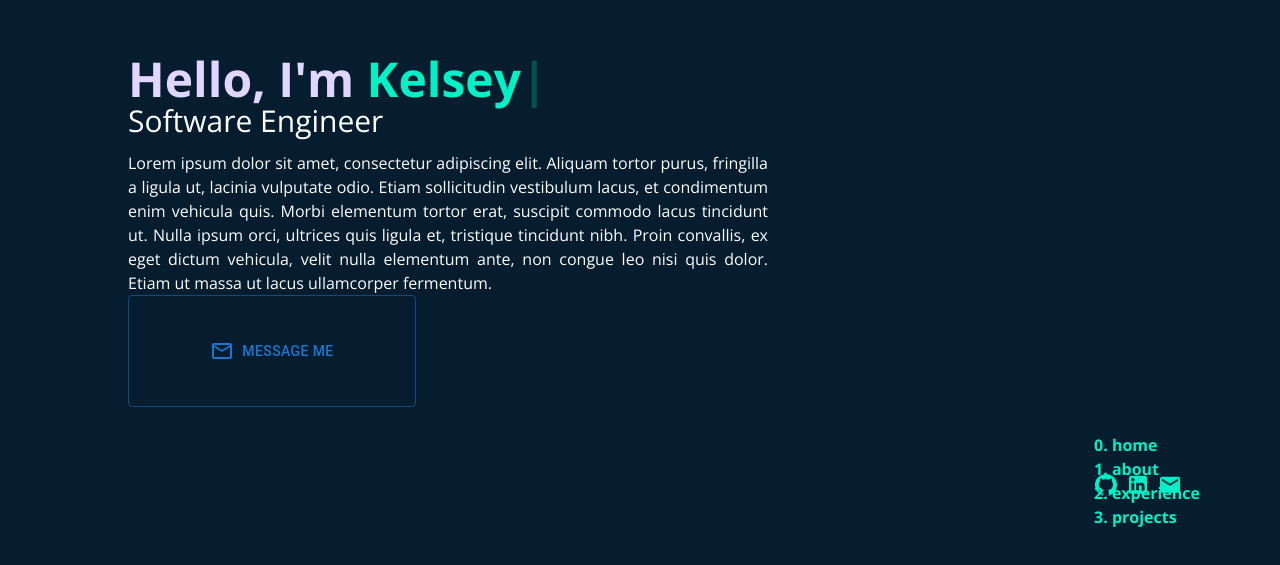
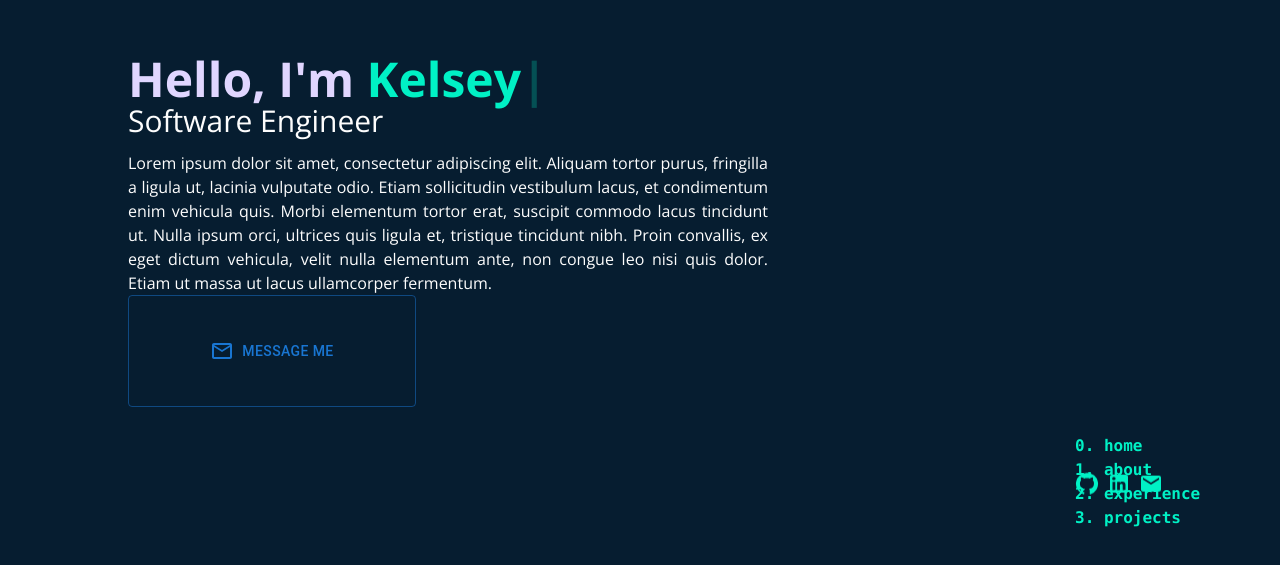
Before and after one commit to kelseyfranken/hello-kelsey, a Next.js app: page / in a window 1280 px wide. Shown: the part 265-830 px from the top of the page. Built offline with nearby package versions, Linux system fonts and the light colour scheme.

Commit message:
:sparkles: change sidebar to mono

```diff
--- a/src/components/Sidebar.jsx
+++ b/src/components/Sidebar.jsx
@@ -12,7 +12,7 @@ function Sidebar() {
     { title: "projects", url: "#projects" },
   ];
   return (
-    <nav className="text-aqua flex flex-col gap-3 p-4 pb-16 pr-20 sticky bottom-0 left-full w-fit max-sm:hidden">
+    <nav className="text-aqua flex flex-col gap-3 p-4 pb-16 pr-20 sticky bottom-0 left-full w-fit max-sm:hidden font-mono">
       <Slide bottom>
         <div className="flex flex-col">
           {sections.map((section, index) => (
```
